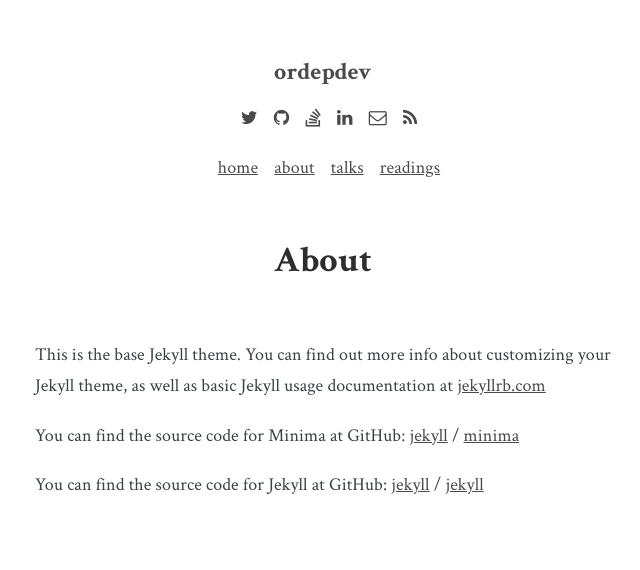
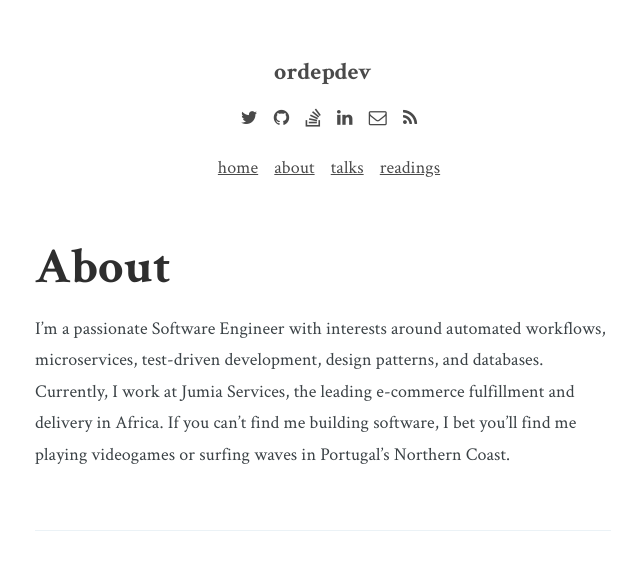
Before and after one commit to ordepdev/ordepdev.github.io, a Jekyll site: the page built from about.md, in a window 1280 px wide. Shown: the top 570 px of the page, without its empty margins (317-957 px from the left). Built offline with Jekyll 4.4.1, drawn with Linux system fonts in a browser that asks for light colours.

```diff
--- a/_includes/header.html
+++ b/_includes/header.html
@@ -14,8 +14,8 @@
 
   <ul>
     <li><a href="/">home</a></li>
-    <li><a href="/about.html">about</a></li>
-    <li><a href="/talks.html">talks</a></li>
-    <li><a href="/readings.html">readings</a></li>
+    <li><a href="/about">about</a></li>
+    <li><a href="/talks">talks</a></li>
+    <li><a href="/readings">readings</a></li>
   </ul>
 </header>
--- a/_layouts/default.html
+++ b/_layouts/default.html
@@ -3,41 +3,31 @@
 <head>
     <meta http-equiv="Content-Type" content="text/html; charset=UTF-8" />
     <meta http-equiv="X-UA-Compatible" content="IE=edge,chrome=1" />
-
-    <title>{{ site.name }} - {{ page.title }}</title>
+    <title>{{ page.title }}</title>
     <meta name="description" content="{{ site.meta_description}}" />
-
     <meta name="HandheldFriendly" content="True" />
     <meta name="MobileOptimized" content="320" />
     <meta name="viewport" content="width=device-width, initial-scale=1.0" />
-
     <link href="https://maxcdn.bootstrapcdn.com/font-awesome/4.7.0/css/font-awesome.min.css" rel="stylesheet" integrity="sha384-wvfXpqpZZVQGK6TAh5PVlGOfQNHSoD2xbE+QkPxCAFlNEevoEH3Sl0sibVcOQVnN" crossorigin="anonymous">
     <link href="https://fonts.googleapis.com/css?family=Crimson+Text:400,400i,600,700|Source+Code+Pro" rel="stylesheet">
     <link rel="stylesheet" type="text/css" href="/assets/css/screen.css" />
     <link rel="stylesheet" type="text/css" href="/assets/css/main.css" />
-
-
 </head>
 <body class="{% if page.post_class %}{{page.post_class}}{% else %}home-template{% endif %}">
     <div class="container">
-
       {% include header.html %}
-
       {{ content }}
     </div>
 
     <script type="text/javascript">
-
       var _gaq = _gaq || [];
       _gaq.push(['_setAccount', 'UA-55713436-1']);
       _gaq.push(['_trackPageview']);
-
       (function() {
         var ga = document.createElement('script'); ga.type = 'text/javascript'; ga.async = true;
         ga.src = ('https:' == document.location.protocol ? 'https://ssl' : 'http://www') + '.google-analytics.com/ga.js';
         var s = document.getElementsByTagName('script')[0]; s.parentNode.insertBefore(ga, s);
       })();
-
     </script>
 </body>
 </html>
--- a/_layouts/page.html
+++ b/_layouts/page.html
@@ -4,11 +4,16 @@ layout: default
 
 <div class="content">
     <article>
-        <header class="post-header">
-            <h1 class="post-title">{{ page.title }}</h1>
+        <div class="post-header">
+            <div class="post-title">
+                <h1>{{ page.title }}</h1>
+            </div>
         </header>
+
         <section class="post-content">
             {{content}}
         </section>
+
+        <footer class="post-footer"></footer>
     </article>
 </div>
--- a/about.md
+++ b/about.md
@@ -4,15 +4,4 @@ title: About
 permalink: /about/
 ---
 
-This is the base Jekyll theme. You can find out more info about customizing your Jekyll theme, as well as basic Jekyll usage documentation at [jekyllrb.com](https://jekyllrb.com/)
-
-You can find the source code for Minima at GitHub:
-[jekyll][jekyll-organization] /
-[minima](https://github.com/jekyll/minima)
-
-You can find the source code for Jekyll at GitHub:
-[jekyll][jekyll-organization] /
-[jekyll](https://github.com/jekyll/jekyll)
-
-
-[jekyll-organization]: https://github.com/jekyll
+I'm a passionate Software Engineer with interests around automated workflows, microservices, test-driven development, design patterns, and databases. Currently, I work at Jumia Services, the leading e-commerce fulfillment and delivery in Africa. If you can't find me building software, I bet you'll find me playing videogames or surfing waves in Portugal's Northern Coast.
```
Also changed, not shown: index.html (deleted, +0 -17 lines), index.md (+13 -4 lines), readings.md (added, +5 -0 lines), talks.md (added, +11 -0 lines), talks/index.md (deleted, +0 -9 lines), 1 other file.
